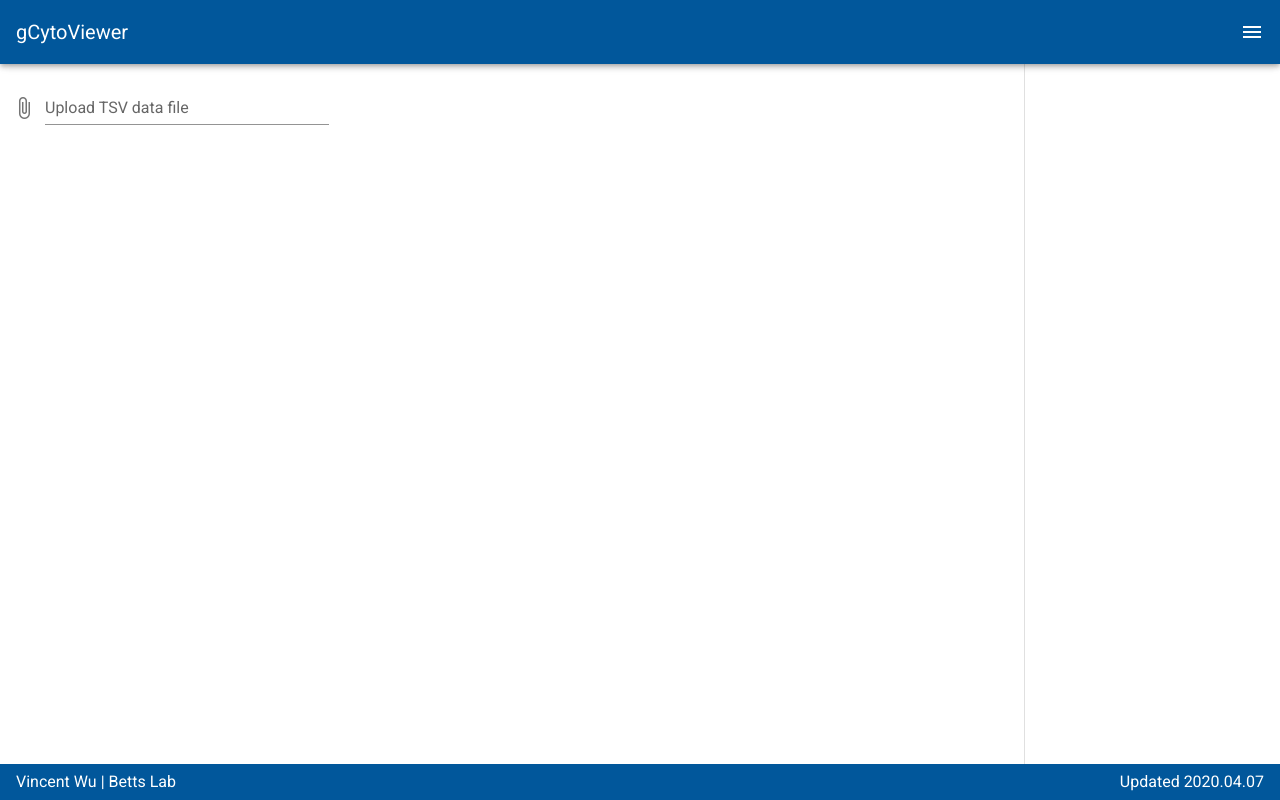
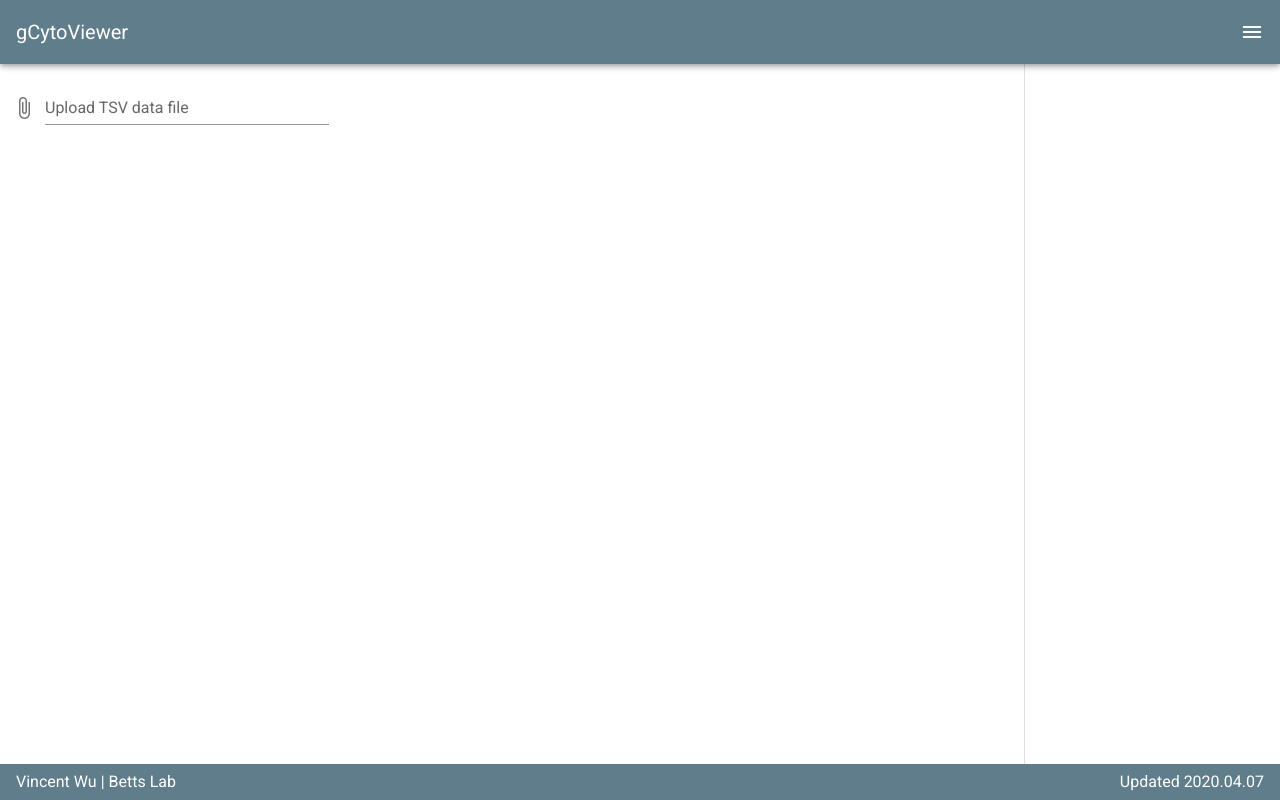
Before and after one commit to wuv21/g-cyto-viewer, a Vue app in the folder g-cyto-viewer/: page / in a window 1280 px wide. Built offline with nearby package versions, Linux system fonts and the light colour scheme.

Commit message:
changed footer/header color

```diff
--- a/g-cyto-viewer/src/App.vue
+++ b/g-cyto-viewer/src/App.vue
@@ -24,7 +24,7 @@
     <v-app-bar
       app
       clipped-right
-      color="light-blue darken-4"
+      :color="headerFooterColor"
       dark
     >
       <v-toolbar-title>{{title}}</v-toolbar-title>
@@ -90,7 +90,7 @@
 
     <v-footer
       app
-      color="light-blue darken-4"
+      :color="headerFooterColor"
       class="white--text"
     >
       <span>Vincent Wu | Betts Lab</span>
@@ -104,13 +104,13 @@
 import * as d3 from "d3";
 import _ from "lodash";
 import ScatterPlot from "./graphs/scatterplot.js";
-// import RidgePlot from "./graphs/ridgeplot.js";
 
 export default {
   name: "gCytoViewer",
   data: () => ({
       drawerRight: null,
       title: "gCytoViewer",
+      headerFooterColor: "blue-grey",
       dataFile: null,
       header: [],
       abs: [],
```
